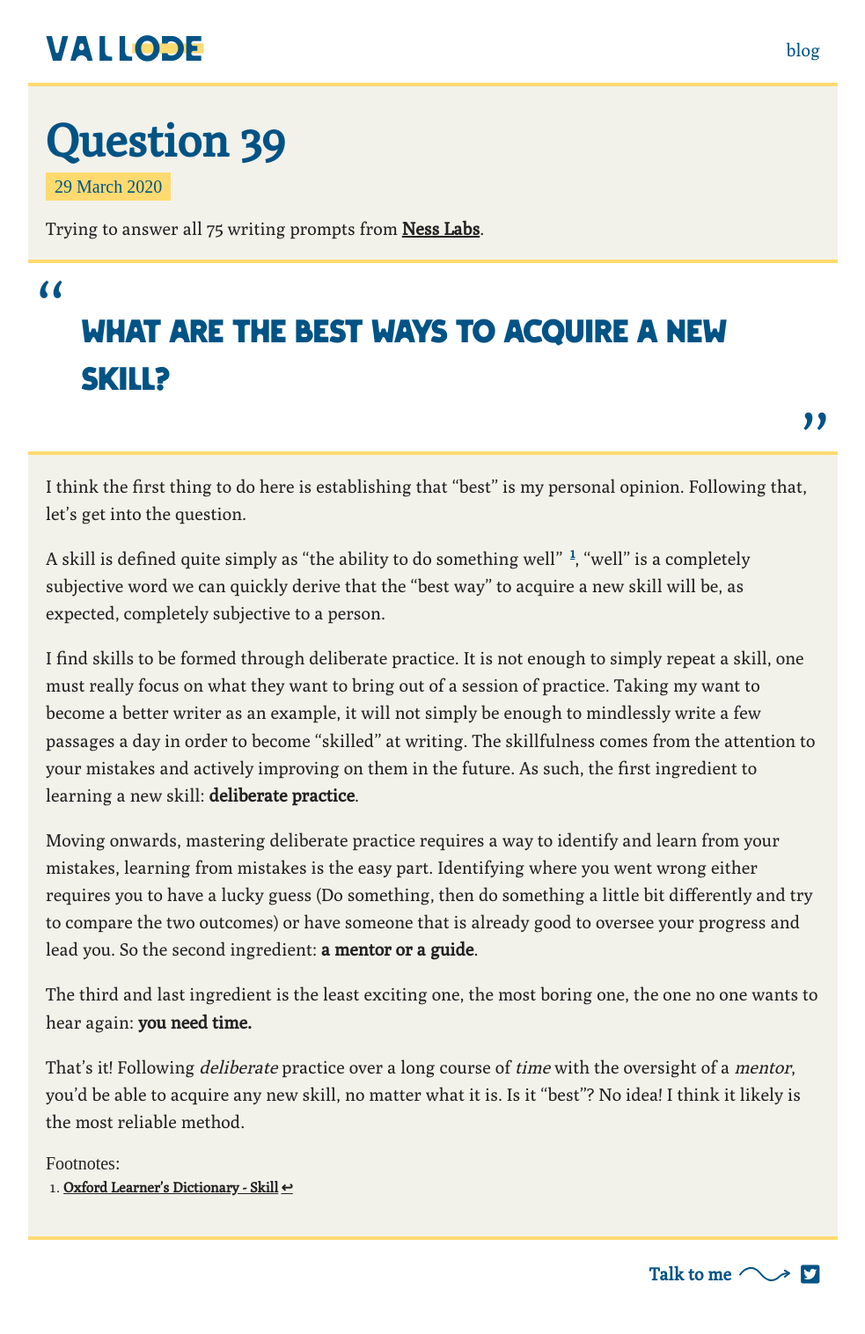
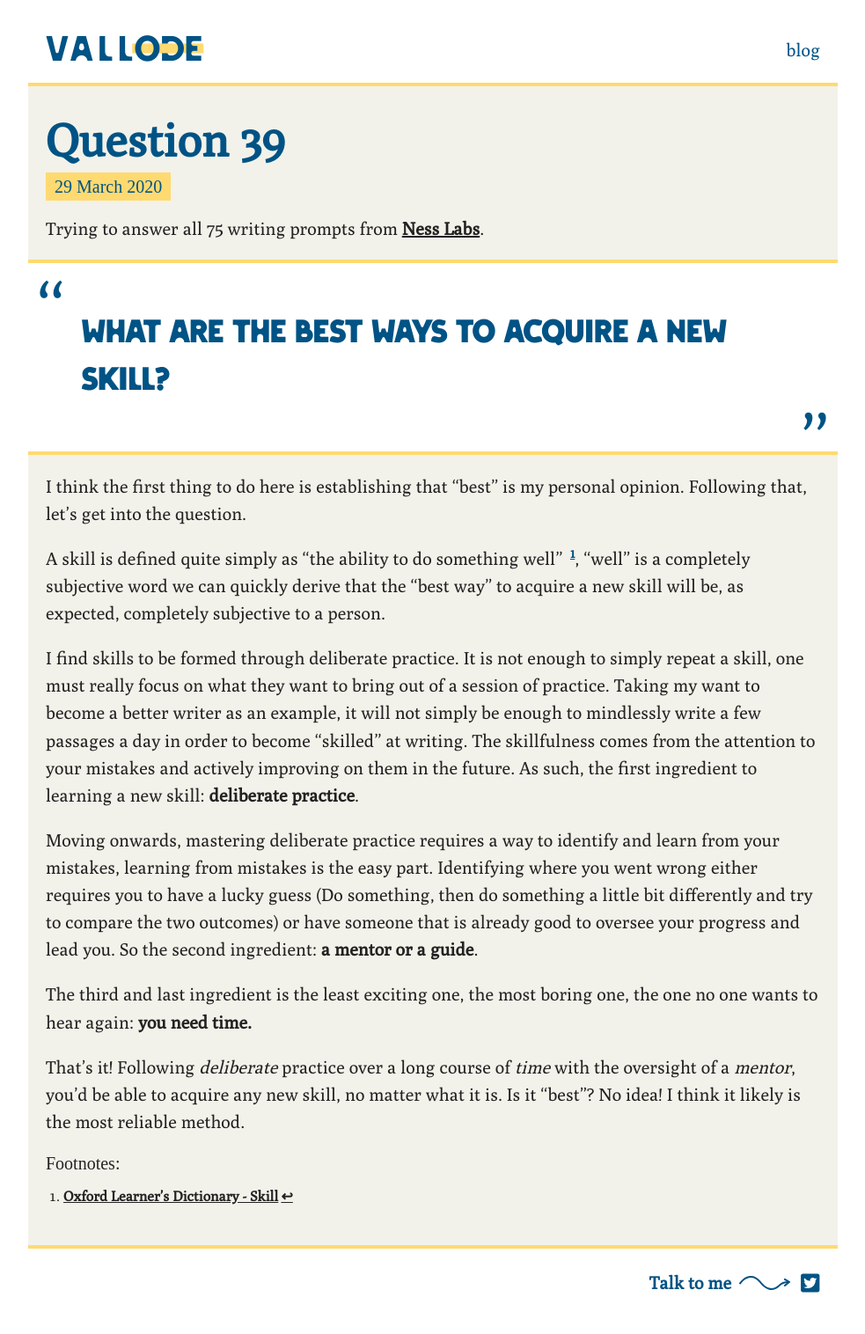
Before and after one commit to vallode/vallode.com, a Jekyll site: the page built from _posts/2020-03-29-what-are-the-best-ways-to-acquire-a-new-skill.md, in a window 1280 px wide. Shown: the whole page at 88% size, without its empty margins (148-1131 px from the left). Built offline with Jekyll 4.4.1, drawn with Linux system fonts in a browser that asks for light colours.

Commit message:
Fix footnotes before element

```diff
--- a/_sass/pages/_post.scss
+++ b/_sass/pages/_post.scss
@@ -61,6 +61,8 @@
   .footnotes {
     &::before {
       content: 'Footnotes:';
+      margin: 0 0 .5em;
+      display: block;
     }
 
     ol {
```
